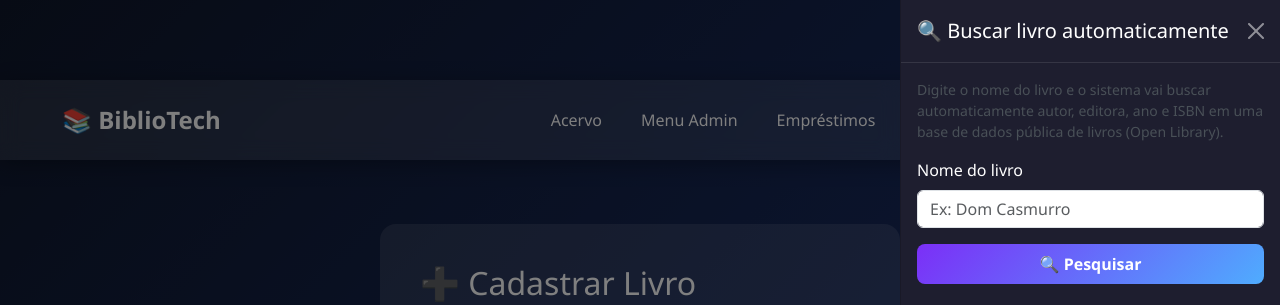
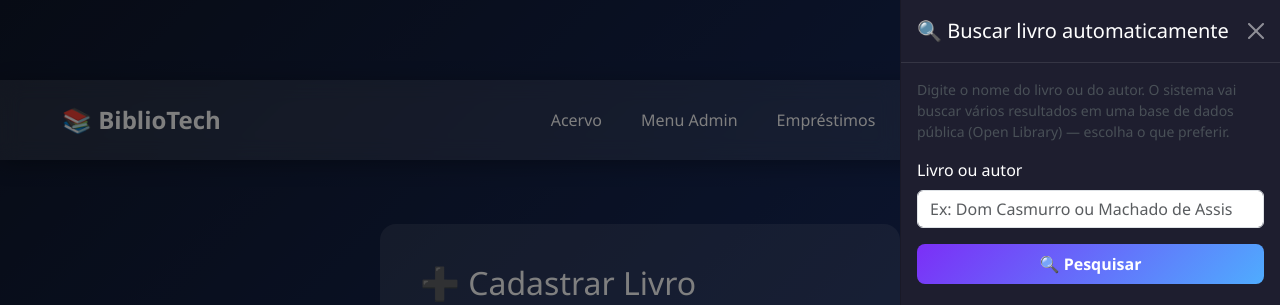
Before and after one commit to antony3005/LibraryProject, a Flask app: page /cadastrar_livro in a window 1280 px wide, after a click on "🔍 Buscar automaticamente". Shown: the top 305 px of the page. Run offline with Flask 3, Linux system fonts and the light colour scheme; a user stored in the database is signed in; some libraries are stand-ins or nearby versions.

Commit message:
Adiciona minhas atualizações

```diff
--- a/app/routes.py
+++ b/app/routes.py
@@ -1,5 +1,6 @@
 import json
 import os
+import re
 from datetime import date, datetime, timedelta
 from functools import wraps
 
@@ -12,6 +13,17 @@ from sqlalchemy.orm import joinedload
 from app import app, db
 from app.form import CadastroUsuario, CadastroLivro, EditarLivro, LoginForm, CategoriaForm, SugestaoLivroForm
 from app.models import Livro, Emprestimo, Usuario, PerfilEnum, Categoria, BookSuggestion
+
+# Detecta caracteres de escritas não-latinas (japonês, chinês, coreano, árabe,
+# cirílico, tailandês) para evitar sugerir títulos/autores nesses idiomas
+# quando a busca é feita em português.
+_PADRAO_NAO_LATINO = re.compile(
+    r'[\u3040-\u30ff\u4e00-\u9fff\uac00-\ud7af\u0600-\u06ff\u0400-\u04ff\u0e00-\u0e7f]'
+)
+
+
+def _tem_script_nao_latino(texto):
+    return bool(_PADRAO_NAO_LATINO.search(texto or ''))
 
 
 # ── helpers ──────────────────────────────────────────────────────────────────
@@ -156,6 +168,105 @@ def cadastro():
     return render_template("cadastro.html", form=form)
 
 
+# Palavras-chave (em inglês, como aparecem nos "subjects" da Open Library)
+# mapeadas para as categorias em português usadas no sistema.
+_MAPA_ASSUNTOS = [
+    (['fantasy'], 'Fantasia'),
+    (['science fiction', 'sci-fi', 'sci fi'], 'Ficção Científica'),
+    (['dystopia', 'dystopian'], 'Distopia'),
+    (['suspense'], 'Suspense'),
+    (['thriller'], 'Thriller'),
+    (['horror'], 'Terror'),
+    (['action and adventure', 'action fiction'], 'Ação'),
+    (['adventure'], 'Aventura'),
+    (['love stories', 'romance'], 'Romance'),
+    (['drama', 'plays'], 'Drama'),
+    (['poetry', 'poems'], 'Poesia'),
+    (['short stories'], 'Conto'),
+    (['detective', 'mystery', 'crime'], 'Policial'),
+    (['historical fiction', 'history'], 'Histórico'),
+    (['biography', 'autobiography'], 'Biografia'),
+    (['self-help', 'self help'], 'Autoajuda'),
+    (['juvenile fiction', 'young adult'], 'Juvenil'),
+    (['children'], 'Infantil'),
+    (['fiction'], 'Ficção'),
+    (['nonfiction', 'non-fiction'], 'Não Ficção'),
+]
+
+
+def _traduzir_assunto_para_categoria(assuntos):
+    for assunto in assuntos:
+        assunto_lower = assunto.lower()
+        for palavras_chave, categoria_pt in _MAPA_ASSUNTOS:
+            if any(p in assunto_lower for p in palavras_chave):
+                return categoria_pt
+    return None
+
+
+def _buscar_openlibrary(titulo_busca, restringir_portugues=False):
+    query = titulo_busca
+    if restringir_portugues:
+        query = f'{titulo_busca} language:por'
+
+    resposta = requests.get(
+        'https://openlibrary.org/search.json',
+        params={
+            'q': query,
+            'limit': 20,
+            'fields': 'key,title,author_name,first_publish_year,isbn,publisher,language,subject'
+        },
+        timeout=8
+    )
+    resposta.raise_for_status()
+    return resposta.json().get('docs') or []
+
+
+def _buscar_edicao_em_portugues(work_key):
+    """
+    Busca, dentre todas as edições de uma obra na Open Library, uma que esteja
+    catalogada em português — trazendo o título, editora, ano e ISBN reais
+    dessa edição (não o título "canônico" da obra, que costuma vir no idioma
+    original).
+    """
+    if not work_key:
+        return None
+    try:
+        resposta = requests.get(
+            f'https://openlibrary.org{work_key}/editions.json',
+            params={'limit': 50},
+            timeout=4
+        )
+        resposta.raise_for_status()
+        entradas = resposta.json().get('entries') or []
+    except Exception:
+        return None
+
+    for edicao in entradas:
+        idiomas = edicao.get('languages') or []
+        codigos = [(i.get('key') or '').split('/')[-1] for i in idiomas]
+        if 'por' not in codigos:
+            continue
+
+        titulo = (edicao.get('title') or '').strip()
+        if not titulo or _tem_script_nao_latino(titulo):
+            continue
+
+        editoras = edicao.get('publishers') or []
+        editora = editoras[0] if editoras else ''
+
+        publish_date = edicao.get('publish_date') or ''
+        ano_match = re.search(r'(\d{4})', publish_date)
+        ano = int(ano_match.group(1)) if ano_match else ''
+
+        isbns_13 = edicao.get('isbn_13') or []
+        isbns_10 = edicao.get('isbn_10') or []
+        isbn = isbns_13[0] if isbns_13 else (isbns_10[0] if isbns_10 else '')
+
+        return {'titulo': titulo, 'editora': editora, 'ano': ano, 'isbn': isbn}
+
+    return None
+
+
 # ── IA - preenchimento automático de livro ─────────────────────────────────────
 
 @app.route('/api/buscar_livro_ia', methods=['POST'])
@@ -166,66 +277,131 @@ def buscar_livro_ia():
     titulo_busca = (dados.get('titulo') or '').strip()
 
     if not titulo_busca:
-        return jsonify({'erro': 'Digite o nome do livro para pesquisar.'}), 400
+        return jsonify({'erro': 'Digite o nome do livro ou do autor para pesquisar.'}), 400
 
     categorias = Categoria.query.order_by(Categoria.nome).all()
 
+    # 1ª tentativa: restringir a resultados com edição em português
+    docs = []
     try:
-        resposta = requests.get(
-            'https://openlibrary.org/search.json',
-            params={'q': titulo_busca, 'limit': 1, 'lang': 'por'},
-            timeout=8
-        )
-        resposta.raise_for_status()
-        resultado = resposta.json()
+        docs = _buscar_openlibrary(titulo_busca, restringir_portugues=True)
     except Exception:
-        return jsonify({
-            'erro': 'Não foi possível consultar a base de livros agora. Tente novamente em instantes.'
-        }), 502
+        docs = []
 
-    docs = resultado.get('docs') or []
+    encontrado_em_portugues = bool(docs)
+
+    # 2ª tentativa: busca geral, se não houver edição em português catalogada
+    if not docs:
+        try:
+            docs = _buscar_openlibrary(titulo_busca, restringir_portugues=False)
+        except Exception:
+            return jsonify({
+                'erro': 'Não foi possível consultar a base de livros agora. Tente novamente em instantes.'
+            }), 502
+
     if not docs:
         return jsonify({'erro': 'Nenhum livro encontrado com esse nome.'}), 404
 
-    doc = docs[0]
+    def prioridade(doc):
+        idiomas = doc.get('language') or []
+        if 'por' in idiomas:
+            prioridade_idioma = 0
+        elif 'eng' in idiomas:
+            prioridade_idioma = 1
+        else:
+            prioridade_idioma = 2
 
-    titulo = doc.get('title', '') or ''
-    autores = doc.get('author_name') or []
-    autor = ', '.join(autores)
-    editoras = doc.get('publisher') or []
-    editora = editoras[0] if editoras else ''
-    ano = doc.get('first_publish_year') or ''
+        texto_titulo = doc.get('title', '') or ''
+        texto_autor = ' '.join(doc.get('author_name') or [])
+        script_nao_latino = _tem_script_nao_latino(texto_titulo) or _tem_script_nao_latino(texto_autor)
 
-    isbns = doc.get('isbn') or []
-    isbn = ''
-    if isbns:
-        isbn_13 = next((i for i in isbns if len(i) == 13), None)
-        isbn = isbn_13 or isbns[0]
+        return (1 if script_nao_latino else 0, prioridade_idioma)
 
-    subjects = doc.get('subject') or []
-    categoria_nome_sugerida = ''
-    categoria_id = None
-    if subjects:
-        for assunto in subjects:
+    docs_ordenados = sorted(docs, key=prioridade)
+
+    resultados = []
+    vistos = set()
+    consultas_edicao_feitas = 0
+    LIMITE_CONSULTAS_EDICAO = 6
+
+    for doc in docs_ordenados:
+        titulo = (doc.get('title') or '').strip()
+        autores = doc.get('author_name') or []
+        autor = ', '.join(autores)
+
+        if not titulo:
+            continue
+        chave = (titulo.lower(), autor.lower())
+        if chave in vistos:
+            continue
+        vistos.add(chave)
+
+        editoras = doc.get('publisher') or []
+        editora = editoras[0] if editoras else ''
+        ano = doc.get('first_publish_year') or ''
+
+        isbns = doc.get('isbn') or []
+        isbn = ''
+        if isbns:
+            isbn_13 = next((i for i in isbns if len(i) == 13), None)
+            isbn = isbn_13 or isbns[0]
+
+        em_portugues = False
+
+        # Se a obra tem alguma edição em português catalogada, busca os dados
+        # reais dessa edição (título traduzido, editora e ISBN da tradução).
+        if 'por' in (doc.get('language') or []) and consultas_edicao_feitas < LIMITE_CONSULTAS_EDICAO:
+            consultas_edicao_feitas += 1
+            edicao_pt = _buscar_edicao_em_portugues(doc.get('key'))
+            if edicao_pt:
+                titulo = edicao_pt['titulo'] or titulo
+                editora = edicao_pt['editora'] or editora
+                ano = edicao_pt['ano'] or ano
+                isbn = edicao_pt['isbn'] or isbn
+                em_portugues = True
+
+        # Se, mesmo sem edição em português confirmada, o título/autor ainda
+        # tiver escrita não-latina, pula este resultado (não é útil ao admin).
+        if _tem_script_nao_latino(titulo) or _tem_script_nao_latino(autor):
+            continue
+
+        subjects = doc.get('subject') or []
+        categoria_nome_sugerida = _traduzir_assunto_para_categoria(subjects) or ''
+        categoria_id = None
+        if categoria_nome_sugerida:
             correspondente = next(
-                (c for c in categorias if c.nome.lower() == assunto.lower()),
+                (c for c in categorias if c.nome.lower() == categoria_nome_sugerida.lower()),
                 None
             )
             if correspondente:
                 categoria_id = correspondente.id
                 categoria_nome_sugerida = correspondente.nome
-                break
-        if not categoria_id:
-            categoria_nome_sugerida = subjects[0]
+
+        resultados.append({
+            'titulo': titulo,
+            'autor': autor,
+            'editora': editora,
+            'ano': ano,
+            'isbn': isbn,
+            'categoria_id': categoria_id,
+            'categoria_nome': categoria_nome_sugerida,
+            'em_portugues': em_portugues
+        })
+
+        if len(resultados) >= 8:
+            break
+
+    if not resultados:
+        return jsonify({'erro': 'Nenhum livro encontrado com esse nome.'}), 404
+
+    aviso = None
+    if not encontrado_em_portugues:
+        aviso = ('Não encontramos edições em português catalogadas para esta busca. '
+                 'Os resultados abaixo podem estar em outro idioma — revise antes de salvar.')
 
     return jsonify({
-        'titulo': titulo,
-        'autor': autor,
-        'editora': editora,
-        'ano': ano,
-        'isbn': isbn,
-        'categoria_id': categoria_id,
-        'categoria_nome': categoria_nome_sugerida
+        'resultados': resultados,
+        'aviso': aviso
     })
 
 
--- a/app/static/css/cadastro_livro.css
+++ b/app/static/css/cadastro_livro.css
@@ -35,6 +35,21 @@
 #painelIA .offcanvas-header {
     border-bottom: 1px solid rgba(255,255,255,0.1);
 }
-#iaResultadoLista li {
-    margin-bottom: 6px;
+
+.resultado-item {
+    display: block;
+    width: 100%;
+    background: rgba(255,255,255,0.06);
+    border: 1px solid rgba(255,255,255,0.12);
+    border-radius: 10px;
+    padding: 10px 12px;
+    color: #fff;
+    cursor: pointer;
+    transition: background 0.15s ease, border-color 0.15s ease;
 }
+.resultado-item:hover,
+.resultado-item:focus {
+    background: rgba(123, 47, 247, 0.25);
+    border-color: #7b2ff7;
+    outline: none;
+}
--- a/app/templates/cadastrar_livro.html
+++ b/app/templates/cadastrar_livro.html
@@ -86,12 +86,12 @@
     </div>
     <div class="offcanvas-body">
         <p class="small text-light-emphasis">
-            Digite o nome do livro e o sistema vai buscar automaticamente autor, editora,
-            ano e ISBN em uma base de dados pública de livros (Open Library).
+            Digite o nome do livro ou do autor. O sistema vai buscar vários resultados
+            em uma base de dados pública (Open Library) — escolha o que preferir.
         </p>
         <div class="mb-3">
-            <label for="buscaIATitulo" class="form-label">Nome do livro</label>
-            <input type="text" class="form-control" id="buscaIATitulo" placeholder="Ex: Dom Casmurro">
+            <label for="buscaIATitulo" class="form-label">Livro ou autor</label>
+            <input type="text" class="form-control" id="buscaIATitulo" placeholder="Ex: Dom Casmurro ou Machado de Assis">
         </div>
         <button type="button" class="btn btn-ai w-100" id="btnBuscarIA">
             <span id="btnBuscarIATexto">🔍 Pesquisar</span>
@@ -101,11 +101,8 @@
 
         <div id="iaResultado" class="mt-3 d-none">
             <hr>
-            <h6>Resultado encontrado</h6>
-            <ul class="list-unstyled small" id="iaResultadoLista"></ul>
-            <button type="button" class="btn btn-success w-100" id="btnAplicarIA">
-                ✅ Preencher formulário
-            </button>
+            <h6>Resultados encontrados — clique no livro certo</h6>
+            <div id="iaListaResultados" class="d-flex flex-column gap-2"></div>
         </div>
     </div>
 </div>
@@ -117,10 +114,9 @@
     const inputBusca = document.getElementById('buscaIATitulo');
     const alerta = document.getElementById('iaAlerta');
     const resultadoBox = document.getElementById('iaResultado');
-    const resultadoLista = document.getElementById('iaResultadoLista');
-    const btnAplicar = document.getElementById('btnAplicarIA');
+    const listaResultados = document.getElementById('iaListaResultados');
 
-    let ultimoResultado = null;
+    let resultadosAtuais = [];
 
     function mostrarAlerta(mensagem, tipo) {
         alerta.textContent = mensagem;
@@ -131,15 +127,22 @@
         alerta.className = 'alert mt-3 d-none';
     }
 
+    function escapeHtml(texto) {
+        const div = document.createElement('div');
+        div.textContent = texto || '';
+        return div.innerHTML;
+    }
+
     async function buscarLivroIA() {
         const titulo = inputBusca.value.trim();
         if (!titulo) {
-            mostrarAlerta('Digite o nome do livro para pesquisar.', 'warning');
+            mostrarAlerta('Digite o nome do livro ou do autor para pesquisar.', 'warning');
             return;
         }
 
         esconderAlerta();
         resultadoBox.classList.add('d-none');
+        listaResultados.innerHTML = '';
         btnBuscar.disabled = true;
         btnBuscarTexto.textContent = '⏳ Pesquisando...';
 
@@ -156,18 +159,34 @@
                 return;
             }
 
-            ultimoResultado = dados;
+            resultadosAtuais = dados.resultados || [];
 
-            resultadoLista.innerHTML = `
-                <li><strong>Título:</strong> ${dados.titulo || '-'}</li>
-                <li><strong>Autor:</strong> ${dados.autor || '-'}</li>
-                <li><strong>Editora:</strong> ${dados.editora || '-'}</li>
-                <li><strong>Ano:</strong> ${dados.ano || '-'}</li>
-                <li><strong>ISBN:</strong> ${dados.isbn || '-'}</li>
-                <li><strong>Categoria sugerida:</strong> ${dados.categoria_nome || '-'}
-                    ${dados.categoria_id ? '' : '<br><span class="text-warning">Categoria não cadastrada ainda — crie-a em "+ Nova categoria" se desejar.</span>'}
-                </li>
-            `;
+            listaResultados.innerHTML = resultadosAtuais.map(function (item, indice) {
+                const badgePt = item.em_portugues
+                    ? '<span class="badge bg-success ms-2">PT</span>'
+                    : '<span class="badge bg-secondary ms-2">outro idioma</span>';
+                return `
+                    <button type="button" class="resultado-item text-start" data-indice="${indice}">
+                        <div class="fw-bold">${escapeHtml(item.titulo)} ${badgePt}</div>
+                        <div class="small text-light-emphasis">
+                            ${escapeHtml(item.autor) || 'Autor desconhecido'}
+                            ${item.editora ? ' · ' + escapeHtml(item.editora) : ''}
+                            ${item.ano ? ' · ' + item.ano : ''}
+                        </div>
+                        <div class="small text-light-emphasis">
+                            Categoria: ${escapeHtml(item.categoria_nome) || '—'}
+                            ${item.isbn ? ' · ISBN ' + escapeHtml(item.isbn) : ''}
+                        </div>
+                    </button>
+                `;
+            }).join('');
+
+            if (dados.aviso) {
+                mostrarAlerta(dados.aviso, 'warning');
+            } else {
+                esconderAlerta();
+            }
+
             resultadoBox.classList.remove('d-none');
         } catch (erro) {
             mostrarAlerta('Erro de conexão ao consultar a base de livros. Tente novamente.', 'danger');
@@ -177,29 +196,25 @@
         }
     }
 
-    function aplicarResultado() {
-        if (!ultimoResultado) return;
-
+    function aplicarResultado(item) {
         const campos = {
-            titulo: ultimoResultado.titulo,
-            isbn: ultimoResultado.isbn,
-            autor: ultimoResultado.autor,
-            editora: ultimoResultado.editora,
-            ano: ultimoResultado.ano
+            titulo: item.titulo,
+            isbn: item.isbn,
+            autor: item.autor,
+            editora: item.editora,
+            ano: item.ano
         };
 
         Object.keys(campos).forEach(function (id) {
             const el = document.getElementById(id);
-            if (el && campos[id]) {
-                el.value = campos[id];
+            if (el) {
+                el.value = campos[id] || '';
             }
         });
 
-        if (ultimoResultado.categoria_id) {
-            const selectCategoria = document.getElementById('categoria');
-            if (selectCategoria) {
-                selectCategoria.value = ultimoResultado.categoria_id;
-            }
+        const selectCategoria = document.getElementById('categoria');
+        if (selectCategoria && item.categoria_id) {
+            selectCategoria.value = item.categoria_id;
         }
 
         const offcanvasEl = document.getElementById('painelIA');
@@ -214,7 +229,15 @@
             buscarLivroIA();
         }
     });
-    btnAplicar.addEventListener('click', aplicarResultado);
+    listaResultados.addEventListener('click', function (e) {
+        const botao = e.target.closest('.resultado-item');
+        if (!botao) return;
+        const indice = parseInt(botao.getAttribute('data-indice'), 10);
+        const item = resultadosAtuais[indice];
+        if (item) {
+            aplicarResultado(item);
+        }
+    });
 })();
 </script>
 {% endblock %}
```
Also changed, not shown: app/__init__.py (+15 -0 lines), instance/bibliotech.db (deleted).
